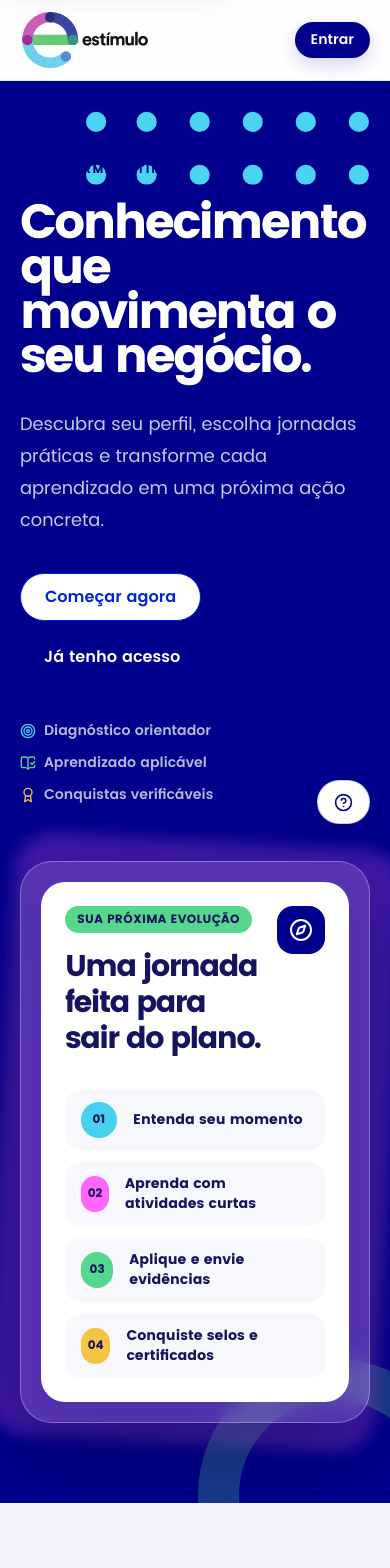
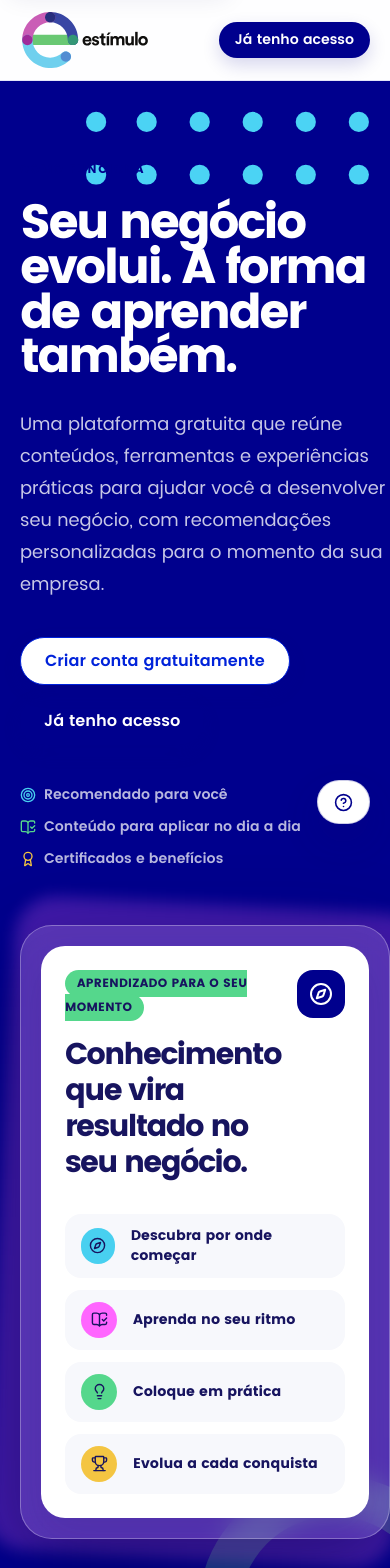
Before and after one commit to pablo-marchina/LMS-estimulo, a Next.js app in the folder apps/web/: page / in a window 390 px wide. Shown: the top 1568 px of the page. Built offline with nearby package versions, Linux system fonts and the light colour scheme; no server answers.

Commit message:
feat(landing): apply approved public experience

```diff
--- a/apps/web/app/page.tsx
+++ b/apps/web/app/page.tsx
@@ -1,16 +1,110 @@
-import { Award, BookOpenCheck, Compass, FileCheck2, Sparkles, Target, Users } from "lucide-react";
+import {
+  Award,
+  BarChart3,
+  BookOpenCheck,
+  BriefcaseBusiness,
+  CheckCircle2,
+  Compass,
+  FileCheck2,
+  Gauge,
+  Lightbulb,
+  Rocket,
+  Sparkles,
+  Target,
+  Trophy,
+  Users,
+} from "lucide-react";
 import { EstimuloBrand } from "@/components/estimulo-brand";
 import { ButtonLink } from "@/components/ui/button";
 import { Card } from "@/components/ui/card";
 
-const archetypes = [
-  { name: "Fazedor", description: "Transforma ideias em ação e aprende enquanto executa.", accent: "bg-brand-green" },
-  { name: "Batalhador", description: "Mantém o negócio em movimento mesmo diante de desafios.", accent: "bg-brand-cyan" },
-  { name: "Construtor", description: "Cria processos, estrutura e consistência para crescer.", accent: "bg-accent-gold" },
-  { name: "Navegador", description: "Lê cenários, testa caminhos e toma decisões com clareza.", accent: "bg-brand-magenta" },
+type LandingJourney = {
+  journey_id?: string;
+  slug?: string;
+  title?: string;
+  description?: string | null;
+  track_count?: number;
+  lesson_count?: number;
+  estimated_minutes?: number;
+  presentation?: {
+    tags?: string[];
+    badge?: string;
+    eyebrow?: string;
+    icon?: string;
+  };
+};
+
+const profiles = [
+  {
+    name: "Fazendo acontecer",
+    description: "Você conhece bem o seu trabalho e faz o negócio acontecer todos os dias. Agora é hora de fortalecer a gestão para crescer com mais tranquilidade.",
+    icon: <BriefcaseBusiness size={23} />,
+    accent: "bg-brand-green",
+  },
+  {
+    name: "Fortalecendo a base",
+    description: "Você já superou muitos desafios. Agora o foco é organizar a casa, ganhar mais previsibilidade e preparar o negócio para crescer.",
+    icon: <Gauge size={23} />,
+    accent: "bg-brand-cyan",
+  },
+  {
+    name: "Construindo o crescimento",
+    description: "Seu negócio já tem uma boa base. O próximo passo é transformar organização em crescimento planejado.",
+    icon: <BarChart3 size={23} />,
+    accent: "bg-accent-gold",
+  },
+  {
+    name: "Próximo nível",
+    description: "Você já pensa no negócio de forma estratégica. Agora é hora de acelerar o crescimento e ampliar seu impacto.",
+    icon: <Rocket size={23} />,
+    accent: "bg-brand-magenta",
+  },
 ];
 
-export default function PublicLandingPage() {
+const platformResources = [
+  "Conteúdos recomendados para o seu momento",
+  "Certificados e reconhecimento da sua evolução",
+  "Benefícios exclusivos, como mentorias e experiências",
+  "Ferramentas práticas para aplicar no dia a dia",
+];
+
+async function getLandingJourney(): Promise<LandingJourney | null> {
+  const url = process.env.NEXT_PUBLIC_SUPABASE_URL;
+  const key = process.env.NEXT_PUBLIC_SUPABASE_ANON_KEY;
+  if (!url || !key) return null;
+
+  try {
+    const response = await fetch(`${url}/rest/v1/rpc/get_public_landing_journey`, {
+      method: "POST",
+      headers: {
+        apikey: key,
+        authorization: `Bearer ${key}`,
+        "content-type": "application/json",
+      },
+      body: "{}",
+      next: { revalidate: 300 },
+    });
+    if (!response.ok) return null;
+    const value = await response.json() as unknown;
+    return value && typeof value === "object" && !Array.isArray(value) ? value as LandingJourney : null;
+  } catch {
+    return null;
+  }
+}
+
+function durationLabel(minutes: number) {
+  if (!Number.isFinite(minutes) || minutes <= 0) return "Conteúdo prático";
+  if (minutes < 60) return `${Math.round(minutes)} min`;
+  const hours = Math.max(1, Math.round(minutes / 60));
+  return `${hours} h estimadas`;
+}
+
+export default async function PublicLandingPage() {
+  const journey = await getLandingJourney();
+  const journeyTitle = journey?.title || "Negócio em Movimento";
+  const journeyDescription = journey?.description || "Uma jornada prática para organizar prioridades, aplicar ferramentas e transformar aprendizado em evolução real para o negócio.";
+  const journeyTags = Array.isArray(journey?.presentation?.tags) ? journey.presentation.tags.slice(0, 4) : [];
+
   return (
     <main className="min-h-screen overflow-hidden bg-background">
       <a href="#conteudo-principal" className="skip-link">Pular para o conteúdo</a>
@@ -19,10 +113,10 @@ export default function PublicLandingPage() {
           <EstimuloBrand href="/" />
           <nav className="ml-auto hidden items-center gap-7 text-sm font-semibold text-secondary md:flex" aria-label="Navegação pública">
             <a href="#como-funciona" className="hover:text-primary">Como funciona</a>
-            <a href="#jornadas" className="hover:text-primary">Jornadas</a>
-            <a href="#perfis" className="hover:text-primary">Perfis</a>
+            <a href="#curso" className="hover:text-primary">Curso em destaque</a>
+            <a href="#aprendizado-personalizado" className="hover:text-primary">Aprendizado personalizado</a>
           </nav>
-          <ButtonLink href="/entrar" size="sm" className="ml-auto md:ml-4">Entrar</ButtonLink>
+          <ButtonLink href="/entrar" size="sm" className="ml-auto md:ml-4">Já tenho acesso</ButtonLink>
         </div>
       </header>
 
@@ -30,17 +124,17 @@ export default function PublicLandingPage() {
         <section className="brand-hero brand-dots-bg brand-chevrons-bg px-5 py-20 sm:py-28 lg:px-9 lg:py-32">
           <div className="mx-auto grid max-w-[1400px] items-center gap-14 lg:grid-cols-[1.08fr_.92fr]">
             <div className="animate-in max-w-3xl">
-              <p className="brand-kicker">Plataforma Estímulo</p>
-              <h1 className="display-font mt-6 text-5xl leading-[.93] sm:text-6xl lg:text-7xl">Conhecimento que movimenta o seu negócio.</h1>
-              <p className="mt-7 max-w-2xl text-lg leading-8 text-white/78 sm:text-xl">Descubra seu perfil, escolha jornadas práticas e transforme cada aprendizado em uma próxima ação concreta.</p>
+              <p className="brand-kicker">COMO FUNCIONA</p>
+              <h1 className="display-font mt-6 text-5xl leading-[.93] sm:text-6xl lg:text-7xl">Seu negócio evolui. A forma de aprender também.</h1>
+              <p className="mt-7 max-w-2xl text-lg leading-8 text-white/78 sm:text-xl">Uma plataforma gratuita que reúne conteúdos, ferramentas e experiências práticas para ajudar você a desenvolver seu negócio, com recomendações personalizadas para o momento da sua empresa.</p>
               <div className="mt-9 flex flex-wrap gap-3">
-                <ButtonLink href="/cadastro" variant="secondary" size="lg">Começar agora</ButtonLink>
+                <ButtonLink href="/cadastro" variant="secondary" size="lg">Criar conta gratuitamente</ButtonLink>
                 <ButtonLink href="/entrar" variant="ghost" size="lg" className="!border-white/35 !text-white hover:!bg-white/10">Já tenho acesso</ButtonLink>
               </div>
               <div className="mt-10 flex flex-wrap gap-x-7 gap-y-3 text-sm font-semibold text-white/72">
-                <span className="flex items-center gap-2"><Target size={16} className="text-brand-cyan" /> Diagnóstico orientador</span>
-                <span className="flex items-center gap-2"><BookOpenCheck size={16} className="text-brand-green" /> Aprendizado aplicável</span>
-                <span className="flex items-center gap-2"><Award size={16} className="text-accent-gold" /> Conquistas verificáveis</span>
+                <span className="flex items-center gap-2"><Target size={16} className="text-brand-cyan" /> Recomendado para você</span>
+                <span className="flex items-center gap-2"><BookOpenCheck size={16} className="text-brand-green" /> Conteúdo para aplicar no dia a dia</span>
+                <span className="flex items-center gap-2"><Award size={16} className="text-accent-gold" /> Certificados e benefícios</span>
               </div>
             </div>
 
@@ -50,16 +144,16 @@ export default function PublicLandingPage() {
                 <div className="rounded-[1.5rem] bg-white p-6 text-secondary shadow-lg sm:p-8">
                   <div className="flex items-start justify-between gap-4">
                     <div>
-                      <span className="rounded-full bg-brand-green px-3 py-1 text-xs font-bold uppercase tracking-wide">Sua próxima evolução</span>
-                      <h2 className="display-font mt-5 text-3xl">Uma jornada feita para sair do plano.</h2>
+                      <span className="rounded-full bg-brand-green px-3 py-1 text-xs font-bold uppercase tracking-wide">Aprendizado para o seu momento</span>
+                      <h2 className="display-font mt-5 text-3xl">Conhecimento que vira resultado no seu negócio.</h2>
                     </div>
                     <span className="grid size-12 shrink-0 place-items-center rounded-2xl bg-primary text-white"><Compass /></span>
                   </div>
                   <div className="mt-8 grid gap-3">
-                    <JourneyPreview number="01" title="Entenda seu momento" color="bg-brand-cyan" />
-                    <JourneyPreview number="02" title="Aprenda com atividades curtas" color="bg-brand-magenta" />
-                    <JourneyPreview number="03" title="Aplique e envie evidências" color="bg-brand-green" />
-                    <JourneyPreview number="04" title="Conquiste selos e certificados" color="bg-accent-gold" />
+                    <JourneyPreview icon={<Compass size={17} />} title="Descubra por onde começar" color="bg-brand-cyan" />
+                    <JourneyPreview icon={<BookOpenCheck size={17} />} title="Aprenda no seu ritmo" color="bg-brand-magenta" />
+                    <JourneyPreview icon={<Lightbulb size={17} />} title="Coloque em prática" color="bg-brand-green" />
+                    <JourneyPreview icon={<Trophy size={17} />} title="Evolua a cada conquista" color="bg-accent-gold" />
                   </div>
                 </div>
               </div>
@@ -70,51 +164,54 @@ export default function PublicLandingPage() {
         <section id="como-funciona" className="px-5 py-20 lg:px-9 lg:py-28">
           <div className="mx-auto max-w-[1400px]">
             <div className="max-w-3xl">
-              <p className="text-sm font-bold uppercase tracking-[.14em] text-primary">Uma experiência que acompanha você</p>
-              <h2 className="display-font mt-3 text-4xl text-secondary sm:text-5xl">Menos páginas soltas. Mais direção.</h2>
-              <p className="mt-5 text-lg leading-8 text-muted">A plataforma organiza diagnóstico, conteúdo, prática, entregas e reconhecimento em um fluxo simples de acompanhar.</p>
+              <p className="text-sm font-bold uppercase tracking-[.14em] text-primary">Uma experiência simples e prática</p>
+              <h2 className="display-font mt-3 text-4xl text-secondary sm:text-5xl">Conhecimento que vira resultado no seu negócio.</h2>
             </div>
-            <div className="mt-12 grid gap-5 md:grid-cols-3">
-              <FeatureCard icon={<Compass />} number="01" title="Descubra" text="O diagnóstico ajuda a identificar seu momento e apresenta caminhos compatíveis com seu perfil." accent="bg-brand-cyan" />
-              <FeatureCard icon={<Sparkles />} number="02" title="Experimente" text="Aulas, ferramentas e atividades foram pensadas para virar aplicação no dia a dia do negócio." accent="bg-brand-magenta" />
-              <FeatureCard icon={<FileCheck2 />} number="03" title="Comprove" text="Entregas, selos e certificados registram o que você realizou e o que está pronto para compartilhar." accent="bg-brand-green" />
+            <div className="mt-12 grid gap-5 md:grid-cols-2 xl:grid-cols-4">
+              <FeatureCard icon={<Compass />} title="Descubra por onde começar" text="Receba recomendações de acordo com o momento do seu negócio." accent="bg-brand-cyan" />
+              <FeatureCard icon={<BookOpenCheck />} title="Aprenda no seu ritmo" text="Conteúdos rápidos, práticos e pensados para quem empreende." accent="bg-brand-magenta" />
+              <FeatureCard icon={<FileCheck2 />} title="Coloque em prática" text="Transforme o aprendizado em melhorias reais para o seu negócio." accent="bg-brand-green" />
+              <FeatureCard icon={<Trophy />} title="Evolua a cada conquista" text="Ganhe certificados, acompanhe seu progresso e desbloqueie benefícios." accent="bg-accent-gold" />
             </div>
           </div>
         </section>
 
-        <section id="jornadas" className="px-5 pb-20 lg:px-9 lg:pb-28">
+        <section id="curso" className="px-5 pb-20 lg:px-9 lg:pb-28">
           <div className="mx-auto max-w-[1400px] overflow-hidden rounded-[2rem] bg-secondary text-white shadow-lg">
-            <div className="grid lg:grid-cols-[.9fr_1.1fr]">
+            <div className="grid lg:grid-cols-[1fr_.85fr]">
               <div className="brand-dots-bg p-8 sm:p-12 lg:p-16">
-                <p className="brand-kicker">Jornada em destaque</p>
-                <h2 className="display-font mt-5 text-4xl sm:text-5xl">IA para o seu negócio, da estratégia à execução.</h2>
-                <p className="mt-6 leading-7 text-white/70">A capacitação Estímulo &lt;&gt; OpenAI reúne Marketing e Vendas, Gestão e Desenvolvimento com Codex em trilhas práticas.</p>
-                <ButtonLink href="/entrar" variant="secondary" size="lg" className="mt-8">Acessar jornadas</ButtonLink>
+                <p className="brand-kicker">CURSO EM DESTAQUE</p>
+                <p className="mt-5 text-sm font-bold uppercase tracking-[.14em] text-brand-green">{journey?.presentation?.badge || "Jornada Estímulo"}</p>
+                <h2 className="display-font mt-3 text-4xl sm:text-5xl">{journeyTitle}</h2>
+                <p className="mt-6 max-w-2xl leading-7 text-white/72">{journeyDescription}</p>
+                {journeyTags.length ? <div className="mt-7 flex flex-wrap gap-2">{journeyTags.map((tag) => <span key={tag} className="rounded-full border border-white/25 bg-white/10 px-3 py-1.5 text-xs font-semibold">{tag}</span>)}</div> : null}
+                <ButtonLink href="/entrar" variant="secondary" size="lg" className="mt-8">Conhecer o curso</ButtonLink>
               </div>
-              <div className="grid gap-px bg-white/10 sm:grid-cols-3">
-                <JourneyPillar number="1" title="Marketing e Vendas com IA" text="Comunicação, relacionamento e oportunidades." />
-                <JourneyPillar number="2" title="Gestão com IA" text="Rotina, decisões e organização do negócio." />
-                <JourneyPillar number="3" title="Desenvolvimento com Codex" text="Construção de soluções e automações." />
+              <div className="grid content-center gap-4 bg-white/7 p-8 sm:grid-cols-3 sm:p-12 lg:grid-cols-1 lg:p-16">
+                <CourseMetric value={journey?.track_count ? String(journey.track_count) : "—"} label="trilhas" />
+                <CourseMetric value={journey?.lesson_count ? String(journey.lesson_count) : "—"} label="aulas e atividades" />
+                <CourseMetric value={durationLabel(Number(journey?.estimated_minutes ?? 0))} label="para aprender no seu ritmo" />
               </div>
             </div>
           </div>
         </section>
 
-        <section id="perfis" className="border-y border-border bg-white px-5 py-20 lg:px-9 lg:py-28">
+        <section id="aprendizado-personalizado" className="border-y border-border bg-white px-5 py-20 lg:px-9 lg:py-28">
           <div className="mx-auto max-w-[1400px]">
             <div className="flex flex-wrap items-end justify-between gap-6">
               <div className="max-w-3xl">
-                <p className="text-sm font-bold uppercase tracking-[.14em] text-primary">Cada negócio tem seu ritmo</p>
-                <h2 className="display-font mt-3 text-4xl text-secondary sm:text-5xl">Sua experiência começa por quem você é.</h2>
+                <p className="text-sm font-bold uppercase tracking-[.14em] text-primary">APRENDIZADO PERSONALIZADO</p>
+                <h2 className="display-font mt-3 text-4xl text-secondary sm:text-5xl">Cada empreendedor aprende de um jeito.</h2>
+                <p className="mt-5 text-lg leading-8 text-muted">Um diagnóstico rápido ajuda a recomendar os melhores conteúdos para você.</p>
               </div>
-              <div className="flex items-center gap-2 text-sm font-semibold text-muted"><Users size={18} /> Quatro perfis para orientar, nunca limitar.</div>
+              <div className="flex items-center gap-2 text-sm font-semibold text-muted"><Users size={18} /> Recomendações que orientam, sem limitar.</div>
             </div>
             <div className="mt-12 grid gap-4 sm:grid-cols-2 xl:grid-cols-4">
-              {archetypes.map((archetype, index) => (
-                <Card key={archetype.name} className="brand-accent-card min-h-56 pt-8">
-                  <span className={`grid size-11 place-items-center rounded-2xl ${archetype.accent} font-bold text-secondary`}>0{index + 1}</span>
-                  <h3 className="display-font mt-7 text-2xl text-secondary">{archetype.name}</h3>
-                  <p className="mt-3 text-sm leading-6 text-muted">{archetype.description}</p>
+              {profiles.map((profile) => (
+                <Card key={profile.name} className="brand-accent-card min-h-72 pt-8">
+                  <span className={`grid size-12 place-items-center rounded-2xl ${profile.accent} text-secondary`}>{profile.icon}</span>
+                  <h3 className="display-font mt-7 text-2xl text-secondary">{profile.name}</h3>
+                  <p className="mt-3 text-sm leading-6 text-muted">{profile.description}</p>
                 </Card>
               ))}
             </div>
@@ -122,12 +219,25 @@ export default function PublicLandingPage() {
         </section>
 
         <section className="px-5 py-20 lg:px-9 lg:py-28">
+          <div className="mx-auto grid max-w-[1400px] gap-10 lg:grid-cols-[.8fr_1.2fr] lg:items-center">
+            <div>
+              <p className="text-sm font-bold uppercase tracking-[.14em] text-primary">Tudo em um só lugar</p>
+              <h2 className="display-font mt-3 text-4xl text-secondary sm:text-5xl">O que você encontra na plataforma</h2>
+              <p className="mt-5 text-lg leading-8 text-muted">Recursos para aprender, aplicar e acompanhar cada conquista do seu negócio.</p>
+            </div>
+            <div className="grid gap-3 sm:grid-cols-2">
+              {platformResources.map((resource) => <div key={resource} className="flex items-start gap-3 rounded-2xl border border-border bg-white p-5 shadow-sm"><span className="grid size-9 shrink-0 place-items-center rounded-xl bg-success-soft text-success"><CheckCircle2 size={18} /></span><strong className="pt-1 text-sm leading-6 text-secondary">{resource}</strong></div>)}
+            </div>
+          </div>
+        </section>
+
+        <section className="px-5 pb-20 lg:px-9 lg:pb-28">
           <div className="brand-hero mx-auto max-w-5xl rounded-[2rem] px-7 py-14 text-center shadow-lg sm:px-12 sm:py-16">
-            <p className="brand-kicker">Seu próximo passo pode começar agora</p>
-            <h2 className="display-font mx-auto mt-5 max-w-3xl text-4xl sm:text-5xl">Entre, escolha uma jornada e continue construindo.</h2>
+            <p className="brand-kicker">Comece gratuitamente</p>
+            <h2 className="display-font mx-auto mt-5 max-w-3xl text-4xl sm:text-5xl">Crie sua conta gratuitamente e comece a desenvolver o seu negócio.</h2>
             <div className="mt-8 flex flex-wrap justify-center gap-3">
-              <ButtonLink href="/cadastro" variant="secondary" size="lg">Criar acesso</ButtonLink>
-              <ButtonLink href="/entrar" variant="ghost" size="lg" className="!border-white/35 !text-white hover:!bg-white/10">Entrar</ButtonLink>
+              <ButtonLink href="/cadastro" variant="secondary" size="lg">Criar conta gratuitamente</ButtonLink>
+              <ButtonLink href="/entrar" variant="ghost" size="lg" className="!border-white/35 !text-white hover:!bg-white/10">Já tenho acesso</ButtonLink>
             </div>
           </div>
         </section>
@@ -143,14 +253,14 @@ export default function PublicLandingPage() {
   );
 }
 
-function JourneyPreview({ number, title, color }: { number: string; title: string; color: string }) {
-  return <div className="flex items-center gap-4 rounded-2xl bg-surface-muted px-4 py-3"><span className={`grid size-9 place-items-center rounded-xl ${color} text-xs font-bold text-secondary`}>{number}</span><strong className="text-sm">{title}</strong></div>;
+function JourneyPreview({ icon, title, color }: { icon: React.ReactNode; title: string; color: string }) {
+  return <div className="flex items-center gap-4 rounded-2xl bg-surface-muted px-4 py-3"><span className={`grid size-9 place-items-center rounded-xl ${color} text-secondary`}>{icon}</span><strong className="text-sm">{title}</strong></div>;
 }
 
-function FeatureCard({ icon, number, title, text, accent }: { icon: React.ReactNode; number: string; title: string; text: string; accent: string }) {
-  return <Card className="brand-accent-card p-7"><div className="flex items-center justify-between"><span className={`grid size-12 place-items-center rounded-2xl ${accent} text-secondary`}>{icon}</span><span className="display-font text-4xl text-primary/15">{number}</span></div><h3 className="display-font mt-8 text-2xl text-secondary">{title}</h3><p className="mt-3 leading-7 text-muted">{text}</p></Card>;
+function FeatureCard({ icon, title, text, accent }: { icon: React.ReactNode; title: string; text: string; accent: string }) {
+  return <Card className="brand-accent-card p-7"><span className={`grid size-12 place-items-center rounded-2xl ${accent} text-secondary`}>{icon}</span><h3 className="display-font mt-8 text-2xl text-secondary">{title}</h3><p className="mt-3 leading-7 text-muted">{text}</p></Card>;
 }
 
-function JourneyPillar({ number, title, text }: { number: string; title: string; text: string }) {
-  return <article className="flex min-h-72 flex-col justify-end bg-white/5 p-7 transition-colors hover:bg-white/10 sm:p-8"><span className="display-font text-6xl text-brand-green">{number}</span><h3 className="mt-8 text-lg font-bold">{title}</h3><p className="mt-3 text-sm leading-6 text-white/60">{text}</p></article>;
+function CourseMetric({ value, label }: { value: string; label: string }) {
+  return <div className="rounded-2xl border border-white/15 bg-white/8 p-5"><strong className="display-font block text-3xl text-brand-green">{value}</strong><span className="mt-1 block text-sm text-white/65">{label}</span></div>;
 }
```
